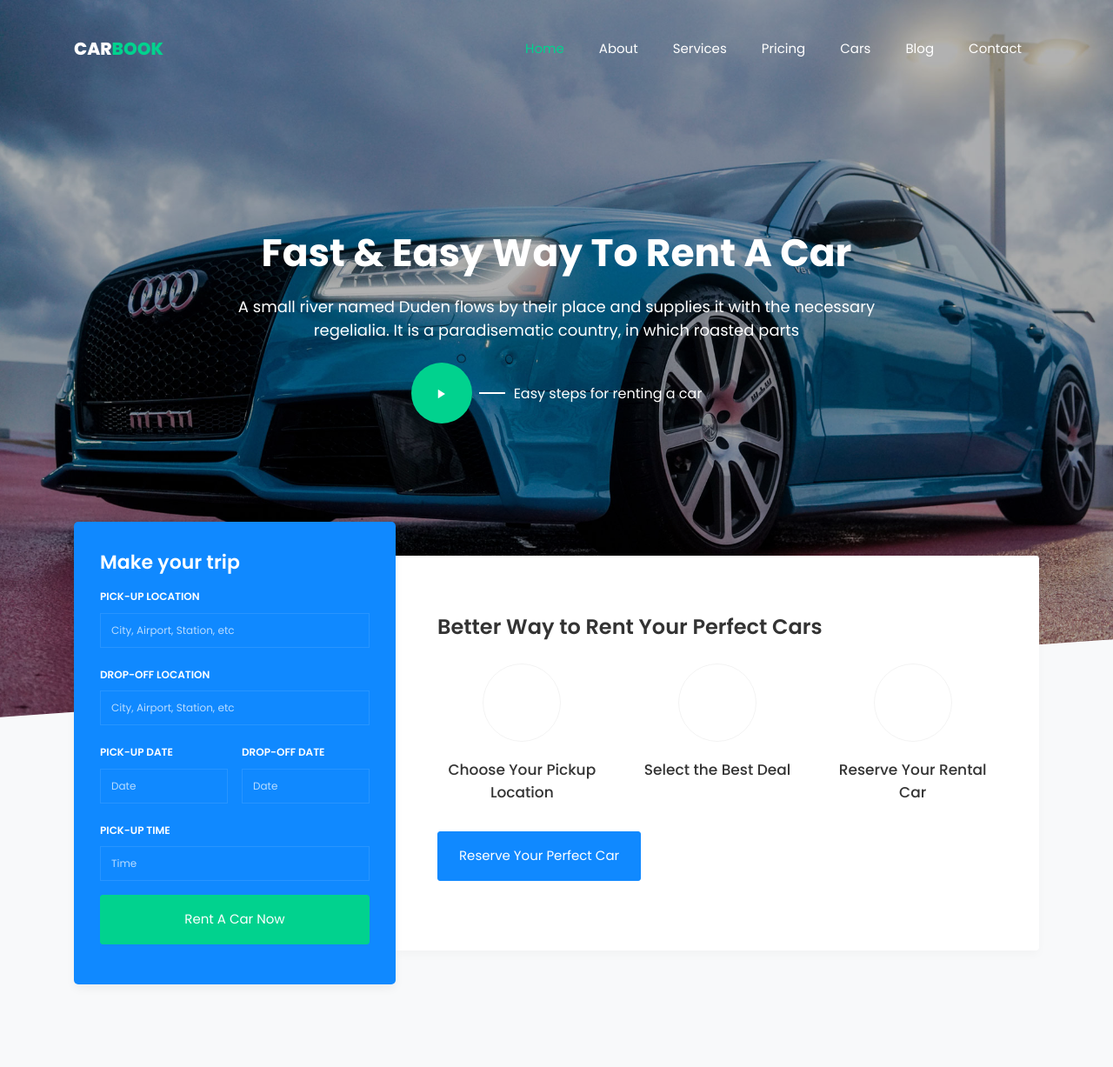
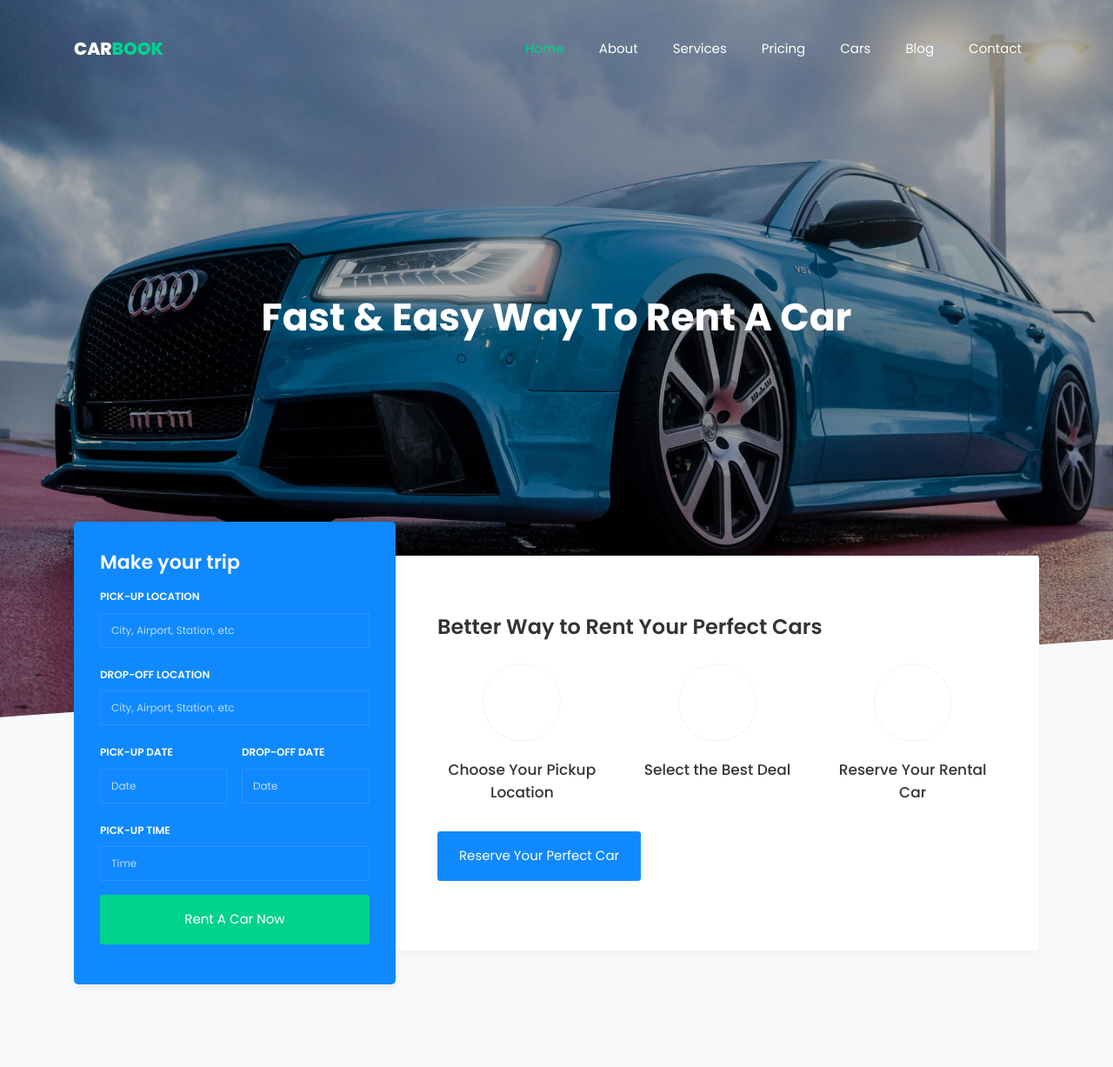
Before and after one commit to hima883/carbook-master, a PHP site: page / in a window 1280 px wide. Shown: the top 1227 px of the page at 87% size. Run offline with PHP 8.4, Linux system fonts and the light colour scheme; some libraries are stand-ins or nearby versions; some web fonts are replaced.

Commit message:
Removing the video play from the layout of the website and some unneeded words

```diff
--- a/index.php
+++ b/index.php
@@ -57,13 +57,13 @@
           <div class="col-lg-8 ftco-animate">
           	<div class="text w-100 text-center mb-md-5 pb-md-5">
 	            <h1 class="mb-4">Fast &amp; Easy Way To Rent A Car</h1>
-	            <p style="font-size: 18px;">A small river named Duden flows by their place and supplies it with the necessary regelialia. It is a paradisematic country, in which roasted parts</p>
-	            <a href="https://vimeo.com/45830194" class="icon-wrap popup-vimeo d-flex align-items-center mt-4 justify-content-center">
+	            <!-- <p style="font-size: 18px;">A small river named Duden flows by their place and supplies it with the necessary regelialia. It is a paradisematic country, in which roasted parts</p> -->
+	            <!-- <a href="https://vimeo.com/45830194" class="icon-wrap popup-vimeo d-flex align-items-center mt-4 justify-content-center"> -->
 	            	<div class="icon d-flex align-items-center justify-content-center">
-	            		<span class="ion-ios-play"></span>
+	            		<!-- <span class="ion-ios-play"></span> -->
 	            	</div>
 	            	<div class="heading-title ml-5">
-		            	<span>Easy steps for renting a car</span>
+		            	<!-- <span>Easy steps for renting a car</span> -->
 	            	</div>
 	            </a>
             </div>
```
